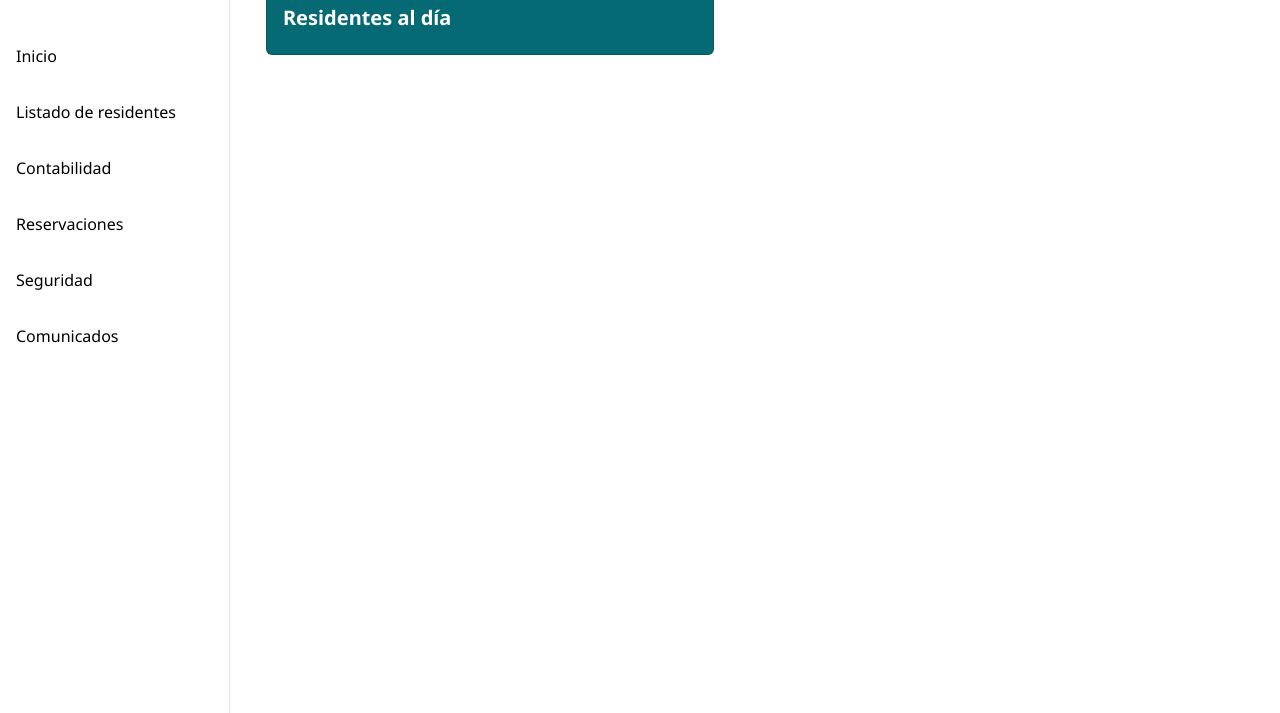
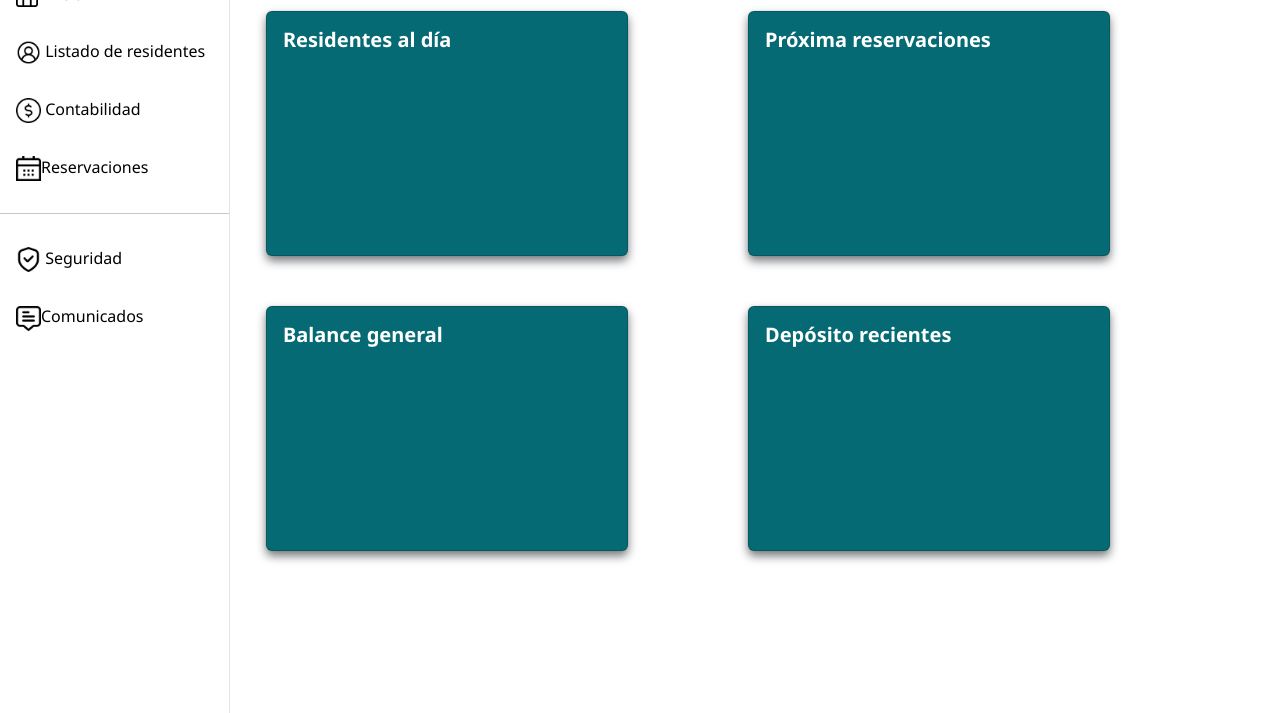
Before and after one commit to CristianMartinez1398/Portal_Admin, a plain HTML site: page Index.html in a window 1280 px wide. Shown: the part 87-800 px from the top of the page. Drawn offline with nearby package versions, Linux system fonts and the light colour scheme.

Commit message:
actualizacion

```diff
--- a/Index.html
+++ b/Index.html
@@ -17,15 +17,16 @@
     <section>
         <div class="sidebar">
             <div class="header">
-
+                <h4 style="font-size: 100%;"><img src="./img/flor-de-lis.png" alt="" style="width: 30px; height: 30px;"> Residencial Versailles</h4>
             </div>
             <div class="bodysidebar">
-                <a href="#home">Inicio</a>
-                <a href="#news">Listado de residentes</a>
-                <a href="#contact">Contabilidad</a>
-                <a href="#about">Reservaciones</a>
-                <a href="#">Seguridad</a>
-                <a href="#about">Comunicados</a>
+                <a href="#home"> <img src="./img/hogar.png" alt="" style="width: 22px; height: 22px;"> Inicio</a>
+                <a href="#news"> <img src="./img/avatar.png" alt="" style="width: 25px; height: 25px;"> Listado de residentes</a>
+                <a href="#contact"> <img src="./img/dolar.png" alt="" style="width: 25px; height: 25px;"> Contabilidad</a>
+                <a href="#about"><img src="./img/calendario.png" alt="" style="width: 25px; height: 25px;">Reservaciones</a>
+                <hr>
+                <a href="#"><img src="./img/verificacion-de-escudo.png" alt="" style="width: 25px; height: 25px;"> Seguridad</a>
+                <a href="#about"><img src="./img/comentario-alt.png" alt="" style="width: 25px; height: 25px;">Comunicados</a>
             </div>
             <div class="footersidebar">
 
@@ -34,11 +35,27 @@
     </section>
     <div class="content">
         <h1 style="font-weight: bold;">Bienvenido Administrador</h1>
-        <div>
-            <div class="card" style="width: 28rem; background-color: #066a74;">
+        <div style="display: flex; justify-content: flex-start; margin-top: 3%;">
+            <div class="card cardstyle" style="width: 362px; height: 245px; background-color: #066a74;">
                 <div class="card-body">
                     <h5 class="card-title" style="color: white; font-weight: bold;">Residentes al día</h5>
-
+                </div>
+            </div>
+            <div class="card cardstyle" style="width: 362px; height: 245px; background-color: #066a74; margin-left: 120px;">
+                <div class="card-body">
+                    <h5 class="card-title" style="color: white; font-weight: bold;">Próxima reservaciones </h5>
+                </div>
+            </div>
+        </div>
+        <div style="display: flex; justify-content: flex-start; margin-top: 5%;">
+            <div class="card cardstyle" style="width: 362px; height: 245px; background-color: #066a74; ">
+                <div class="card-body">
+                    <h5 class="card-title" style="color: white; font-weight: bold;">Balance general</h5>
+                </div>
+            </div>
+            <div class="card cardstyle" style="width: 362px; height: 245px; background-color: #066a74; margin-left: 120px;">
+                <div class="card-body">
+                    <h5 class="card-title" style="color: white; font-weight: bold;">Depósito recientes</h5>
                 </div>
             </div>
         </div>
--- a/style.css
+++ b/style.css
@@ -25,8 +25,8 @@ body {
 
 
 .sidebar a:hover:not(.active) {
-  background-color: #066a74;
-  color: rgb(0, 127, 123);
+  background-color: #ebfdfe;
+  color: #066a74;
   font-weight: bold;
 }
 
@@ -37,7 +37,11 @@ div.content {
 }
 
 .bodysidebar {
-    margin-top: 50%;
+    margin-top: 10%;
+}
+
+.cardstyle{
+    box-shadow: 0px 5px 10px #171a1f94, 0px 0px 2px #171a1f1F;
 }
 
 
```
Also changed, not shown: img/avatar.png (added), img/calendario.png (added), img/comentario-alt.png (added), img/dolar.png (added), img/flor-de-lis.png (added), img/hogar.png (added), img/verificacion-de-escudo.png (added).
